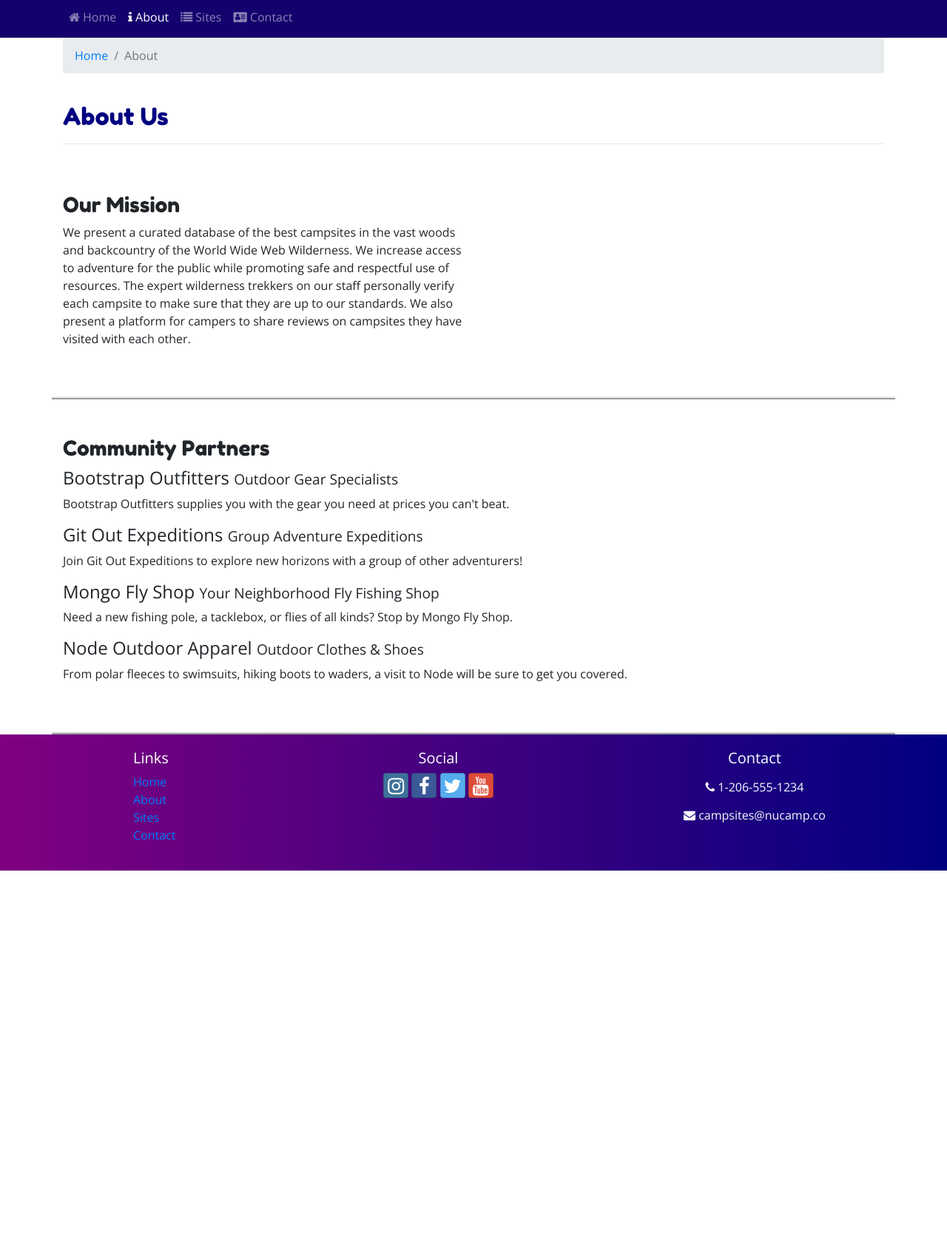
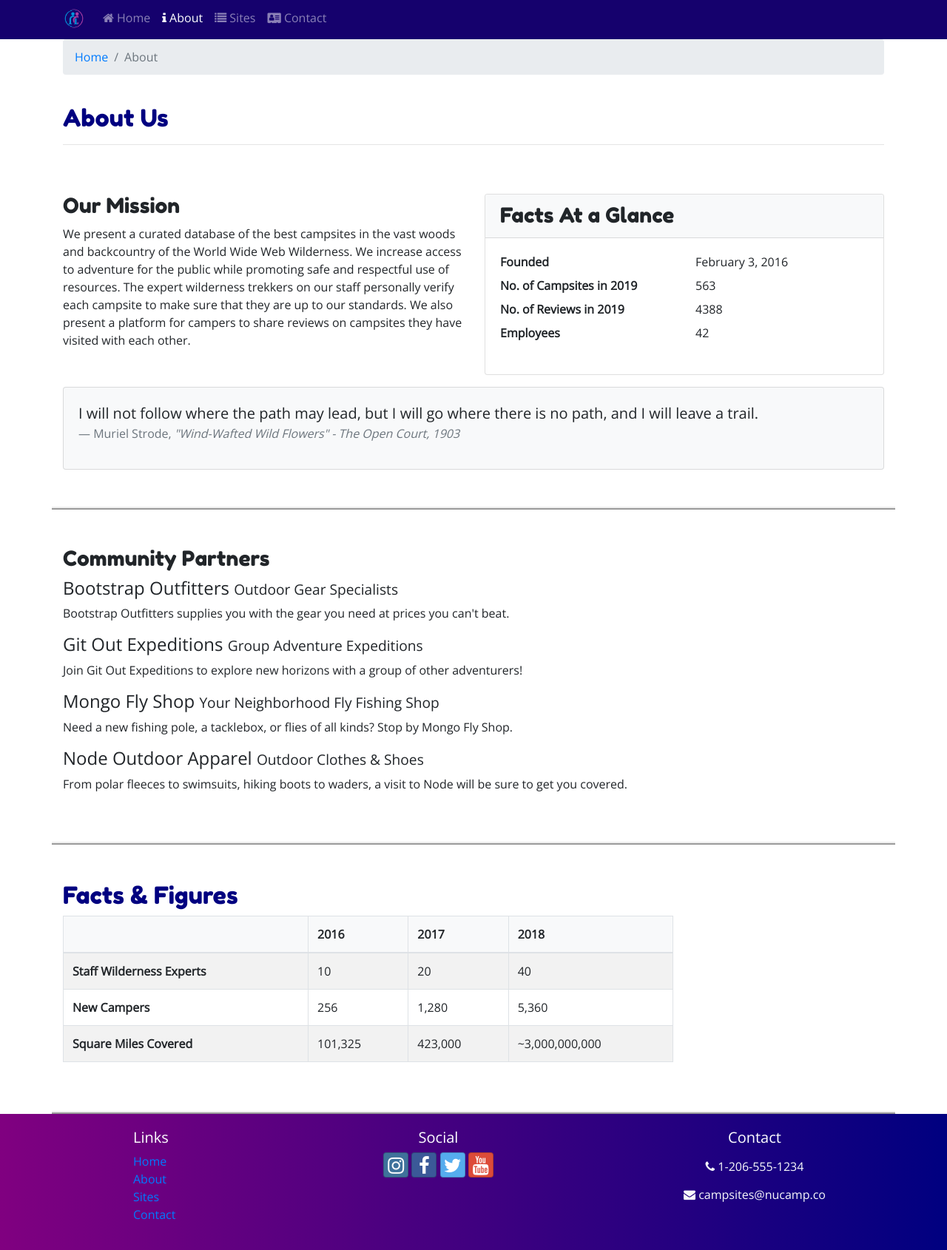
Before and after one commit to sethayotte/nucampsite, a website: page aboutus.html in a window 1280 px wide. Shown: the part 235-1925 px from the top of the page at 74% size. Before the commit the page ends 1412 px from the top, so only its background shows below. Drawn offline with nearby package versions, Linux system fonts and the light colour scheme.

Commit message:
Bootstrap tables, images & media

```diff
--- a/aboutus.html
+++ b/aboutus.html
@@ -23,6 +23,9 @@
     <header class="jumbotron jumbotron-fluid">
         <div class="container">
             <div class="row">
+                <div class="col-4 col-sm-3 col-md-2 align-self-center">
+                    <a href="index.html"><img src="img/logo.png"></a>
+                </div>
                 <div class="col">
                     <h1>NuCamp</h1>
                     <h2>a better way to camp.</h2>
@@ -33,7 +36,8 @@
 
     <nav class="navbar navbar-expand-sm navbar-dark sticky-top">
         <div class="container">
-        <button class="navbar-toggler ml-auto" type="button" data-toggle="collapse" data-target="#nucampNavbar">
+            <a class="navbar-brand" href="index.html"><img src="img/logo.png" height="30" width="30"></a>
+        <button class="navbar-toggler" type="button" data-toggle="collapse" data-target="#nucampNavbar">
             <span class="navbar-toggler-icon"></span>
         </button>
         <div class="collapse navbar-collapse" id="nucampNavbar">
@@ -62,10 +66,39 @@
 
         <div class="row row-content">
             <div class="col col-sm-6">
-                <h3>Our Mission</h3>
-                <p>We present a curated database of the best campsites in the vast woods and backcountry of the World Wide Web Wilderness. We increase access to adventure for the public while promoting safe and respectful use of resources. The expert wilderness trekkers on our staff personally verify each campsite to make sure that they are up to our standards. We also present a platform for campers to share reviews on campsites they have visited with each other.</p>
-            </div>
-        </div>
+                        <h3>Our Mission</h3>
+                        <p>We present a curated database of the best campsites in the vast woods and backcountry of the World Wide Web Wilderness. We increase access to adventure for the public while promoting safe and respectful use of resources. The expert wilderness trekkers on our staff personally verify each campsite to make sure that they are up to our standards. We also present a platform for campers to share reviews on campsites they have visited with  each other.</p>
+                    </div>
+                    <div class="col-sm-6">
+                        <div class="card">
+                            <h3 class="card-header bg-light text-black">Facts At a Glance</h3>
+                            <div class="card-body">
+                                <dl class="row">
+                                    <dt class="col-6">Founded</dt>
+                                    <dd class="col-6">February 3, 2016</dd>
+                                    <dt class="col-6">No. of Campsites in 2019</dt>
+                                    <dd class="col-6">563</dd>
+                                    <dt class="col-6">No. of Reviews in 2019</dt>
+                                    <dd class="col-6">4388</dd>
+                                    <dt class="col-6">Employees</dt>
+                                    <dd class="col-6">42</dd>
+                                </dl>
+                            </div>
+                        </div>
+                    </div>
+                    <div class="col">
+                        <div class="card bg-light mt-3">
+                            <blockquote class="blockquote card-body">
+                                <p class="mb-0">I will not follow where the path may lead, but I will go where there is no path, and I will leave a trail.</p>
+                                <footer class="blockquote-footer">Muriel Strode,
+                                    <cite title="Source Title">"Wind-Wafted Wild Flowers" -
+                                        The Open Court, 1903
+                                    </cite>
+                                </footer>
+                            </blockquote>
+                        </div>
+                    </div>
+                </div>
 
         <div class="row row-content">
             <div class="col">
@@ -80,9 +113,47 @@
                 <p class="d-none d-sm-block">From polar fleeces to swimsuits, hiking boots to waders, a visit to Node will be sure to get you covered.</p>
             </div>
         </div>
-    </div>
 
-    <footer>
+    <div class="row row-content">
+        <div class="col-sm-9">
+            <h2>Facts &amp; Figures</h2>
+            <div class="table-responsive">
+                   <table class="table table-striped table-bordered">
+                    <thead>
+                        <tr class="bg-light text-black">
+                            <th></th>
+                            <th>2016</th>
+                            <th>2017</th>
+                            <th>2018</th>
+                        </tr>
+                    </thead>
+                    <tbody class="table-striped">
+                        <tr>
+                            <th>Staff Wilderness Experts</th>
+                            <td>10</td>
+                            <td>20</td>
+                            <td>40</td>
+                        </tr>
+                        <tr>
+                            <th>New Campers</th>
+                            <td>256</td>
+                            <td>1,280</td>
+                            <td>5,360</td>
+                        </tr>
+                        <tr>
+                            <th>Square Miles Covered</th>
+                            <td>101,325</td>
+                            <td>423,000</td>
+                            <td>~3,000,000,000</td>
+                        </tr>
+                    </tbody>
+                </table>
+            </div>
+        </div>
+   </div>
+   </div>
+
+    <footer class="site-footer">
         <div class="container">
             <div class="row">
                 <div class="col-4 col-sm-2 offset-1">
--- a/css/styles.css
+++ b/css/styles.css
@@ -14,7 +14,7 @@ header h2 {
     color: lightblue;
 }
 
-footer {
+.site-footer {
     background-image: linear-gradient(to right, purple, navy);
     padding: 20px 0px;
     color: white;
```
Also changed, not shown: contactus.html (+10 -6 lines), index.html (+16 -2 lines), img/bootstrap-thumb.png (added), img/breadcrumb-trail-thumb.jpg (added), img/breadcrumb-trail.jpg (added), img/chrome-river-thumb.jpg (added), img/chrome-river.jpg (added), img/logo.png (added), img/react-lake-thumb.jpg (added), img/react-lake.jpg (added).
